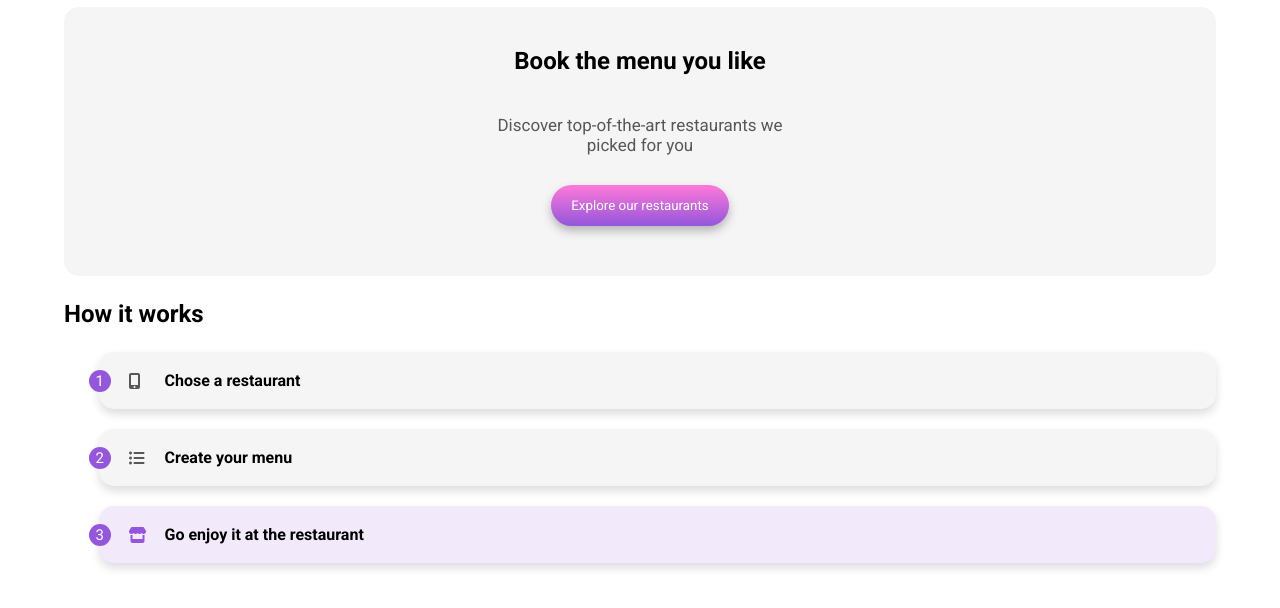
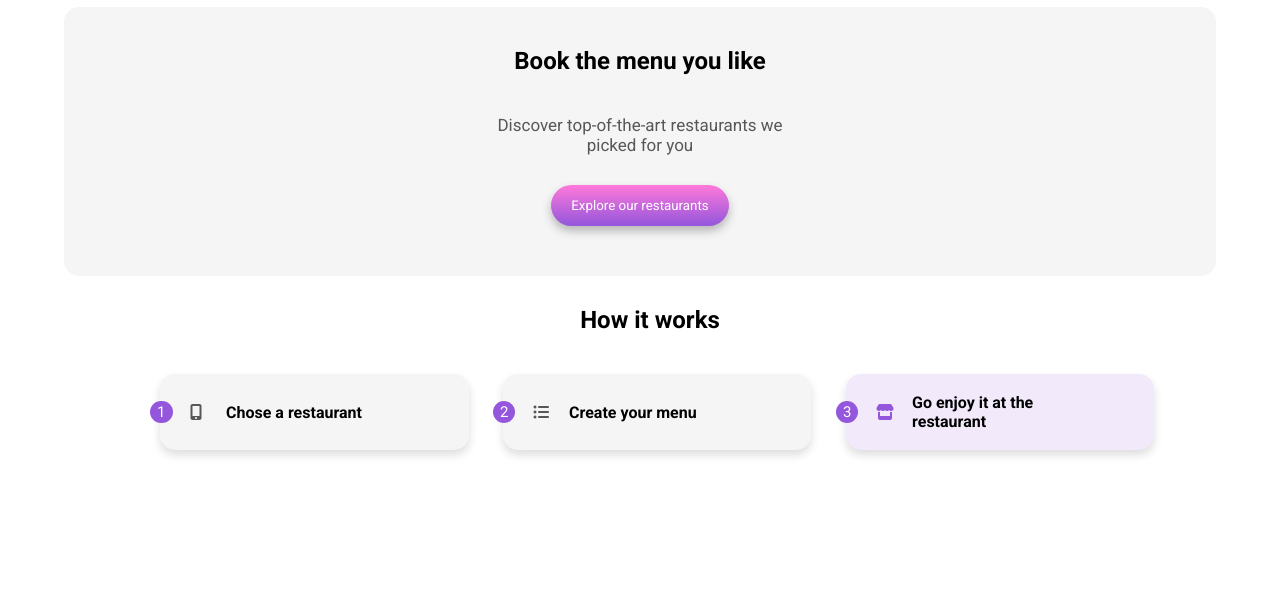
Before and after one commit to DylanNicolet/Front-End-P3-OpenClassrooms, a plain HTML site: page index.html in a window 1280 px wide. Shown: the part 76-684 px from the top of the page. Drawn offline with Linux system fonts and the light colour scheme; a web font is replaced by a local one.

Commit message:
how-it-works tablet breakpoint

```diff
--- a/sass/pages/_homepage.scss
+++ b/sass/pages/_homepage.scss
@@ -32,6 +32,18 @@
 
     h1{
         font-size: $h1-size;
+        min-width: 100%;
+    }
+
+    @include tablet-only{
+        display: flex;
+        flex-wrap: wrap;
+        justify-content: center;
+
+        h1{
+            margin: 20px 0px 20px 20px;
+            text-align: center;
+        }
     }
 
     &__card{
@@ -67,6 +79,10 @@
             font-weight: 600;
         }
 
+        @include tablet-only{
+            width: 22%;
+        }
+
         &--highlighted{
             background-color: lighten($color-primary, 35%);
 
```
Also changed, not shown: sass/style.css, 1 other file.
